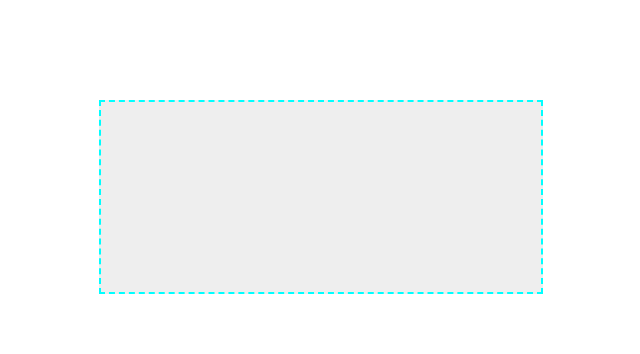
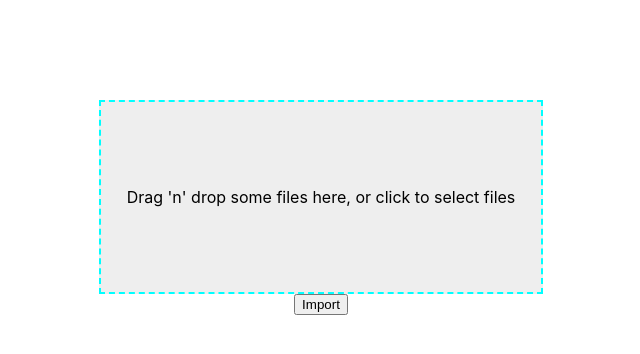
Before and after one commit to aindrajaya/challenge, a React (Create React App) app in the folder chapter7-media-handling-visualization/dropzone/: page / in a window 1280 px wide. Shown: the top 354 px of the page, without its empty margins (319-959 px from the left). Built offline with nearby package versions, Linux system fonts and the light colour scheme.

Commit message:
coba dropzone

```diff
--- a/chapter7-media-handling-visualization/dropzone/package.json
+++ b/chapter7-media-handling-visualization/dropzone/package.json
@@ -8,7 +8,7 @@
         "@testing-library/user-event": "^12.1.10",
         "react": "^17.0.2",
         "react-dom": "^17.0.2",
-    // "react-dropzone": "^11.3.4",
+        "react-dropzone": "^11.3.4",
         "react-scripts": "4.0.3",
         "web-vitals": "^1.0.1"
     },
--- a/chapter7-media-handling-visualization/dropzone/src/App.js
+++ b/chapter7-media-handling-visualization/dropzone/src/App.js
@@ -1,17 +1,40 @@
-import './App.css';
+import "./App.css";
 //call useCallback
 //call useDropzone
+import React, { useCallback } from "react";
+import { useDropzone } from "react-dropzone";
 
 function App() {
   //declare var onDrop that called useCallback
-
+  const onDrop = useCallback((acceptedFiles) => {
+    console.log(acceptedFiles);
+  }, []);
   //declare variable that call useDropzone, should be accept image
+  const {
+    getRootProps,
+    getInputProps,
+    isDragActive,
+    isDragAccept,
+    isDragReject,
+  } = useDropzone(onDrop);
 
   return (
     <div className="App">
-      <div className="dropzone">
-        {/* Add input */}
+      <div
+        {...getRootProps({
+          className: `dropzone
+            ${isDragAccept && "dropzoneAccept"}
+            ${isDragReject && "dropzoneReject"}`,
+        })}
+      >
+        <input {...getInputProps()} />
+        {isDragActive ? (
+          <p>Drop the files here ...</p>
+        ) : (
+          <p>Drag 'n' drop some files here, or click to select files</p>
+        )}
       </div>
+      <button>Import</button>
     </div>
   );
 }
```
Also changed, not shown: chapter7-media-handling-visualization/dropzone/src/App.css (indentation only), 2 other files (tests, documents, lock files or other folders). Lines whose indentation alone changed are shown as unchanged.
